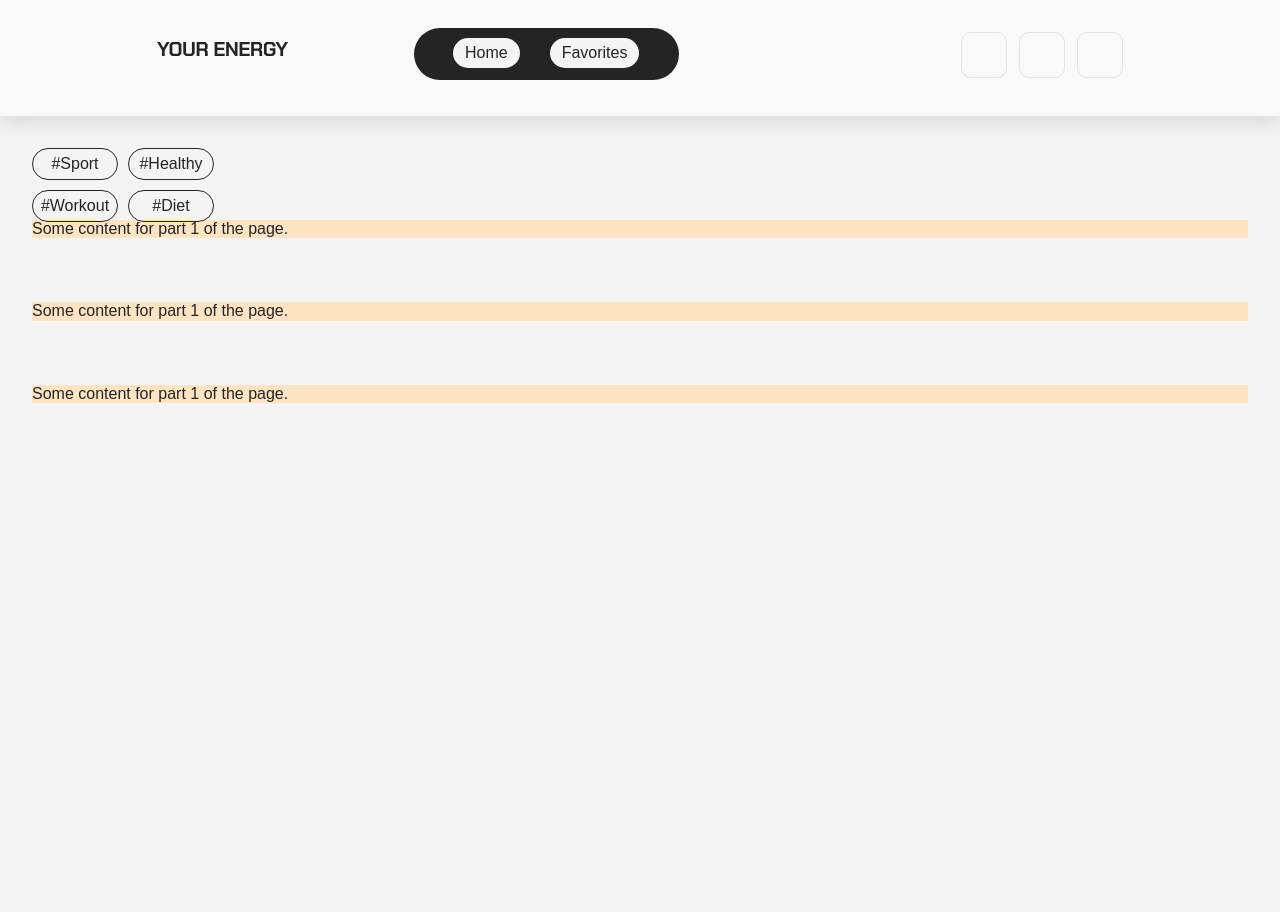
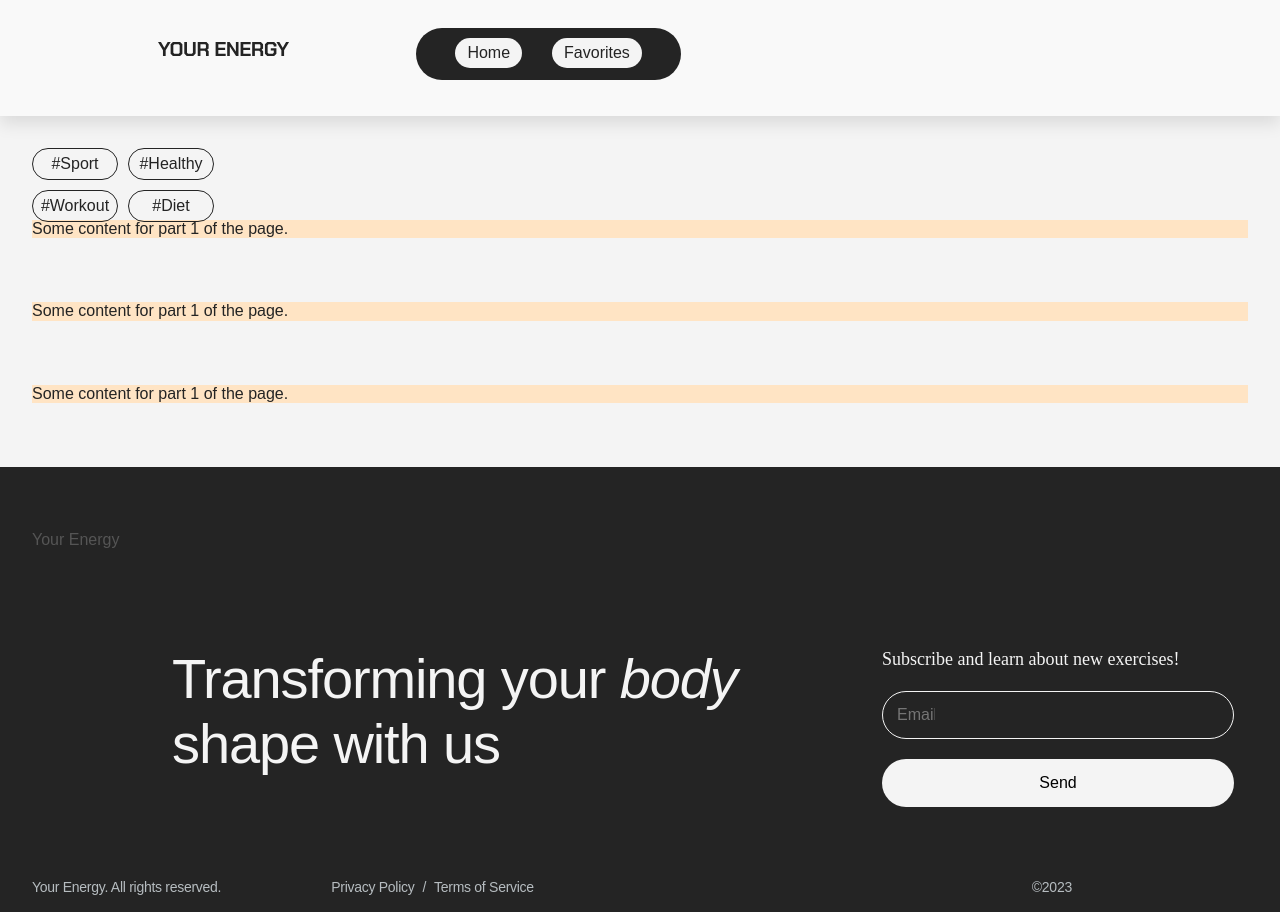
Before and after one commit to antmuraha/fp-your-energy, a website built with Vite: page src/index.html in a window 1280 px wide. Before the commit the page ends 800 px from the top, so only its background shows below. Built offline with nearby package versions, Linux system fonts and the light colour scheme.

Commit message:
Add Footer

```diff
--- /dev/null
+++ b/src/css/footer.css
@@ -0,0 +1,245 @@
+.footer {
+    width: 100%;
+    background: #242424;
+    display: flex;
+    flex-wrap: wrap;
+}
+
+.footer-container {
+    padding: 45px 20px 10px 20px;
+}
+
+@media screen and (min-width: 768px) {
+    .footer-container {
+        padding: 64px 32px 16px 32px;
+    }
+}
+
+.old-logo {
+    width: 132px;
+    height: 24px;
+    color: var(--color-text-muted);
+}
+
+.footer-socials-link {
+    color: var(--color-bg);
+    border: 1px solid var(--color-border-for-dark-socials);
+    margin-top: 20px;
+}
+
+@media screen and (min-width: 768px) {
+    .footer-socials-link {
+        margin-bottom: 37px;
+    }
+}
+
+@media screen and (min-width: 1158px) {
+    .footer-socials-link {
+        margin-bottom: 32px;
+    }
+}
+
+.footer-navigation-left {
+    padding-bottom: 40px;
+}
+
+.footer-title {
+    font-weight: 400;
+    font-size: 38px;
+    letter-spacing: -0.02em;
+    color: var(--color-bg);
+    width: 335px;
+    padding-bottom: 20px;
+}
+
+@media screen and (min-width: 768px) {
+    .footer-title {
+        width: 430px;
+        padding-bottom: 32px;
+        font-size: 56px;
+    }
+}
+
+@media screen and (min-width: 1158px) {
+    .footer-title {
+        padding-bottom: 32px;
+        width: 595px;
+        margin-right: 115px;
+    }
+}
+
+.footer-navigation {
+}
+
+@media screen and (min-width: 768px) {
+    .footer-navigation {
+        display: flex;
+        flex-wrap: wrap;
+    }
+}
+
+@media screen and (min-width: 1158px) {
+    .footer-navigation {
+        display: flex;
+        flex-wrap: wrap;
+    }
+}
+
+.footer-navigation-right {
+}
+
+@media screen and (max-width: 767px) {
+    .footer-navigation-right {
+        flex-direction: column;
+        align-items: center;
+        justify-content: center;
+        margin: 0 auto;
+    }
+}
+
+@media screen and (min-width: 768px) {
+    .footer-navigation-right {
+        margin-left: 110px;
+    }
+}
+
+@media screen and (min-width: 1158px) {
+    .footer-navigation-right {
+        margin-left: 140px;
+        display: flex;
+        flex-wrap: wrap;
+    }
+}
+
+.subscribe-input {
+
+    box-sizing: border-box;
+    display: flex;
+    flex-direction: row;
+    align-items: center;
+    padding: 12px 298px 12px 14px;
+    margin-bottom: 20px;
+    gap: 10px;
+
+    width: 352px;
+    height: 48px;
+
+    border: 1px solid #F4F4F4;
+    background-color: transparent;
+    border-radius: 30px;
+
+}
+
+.footer-subscribe {
+
+    display: flex;
+    flex-direction: column;
+    align-items: flex-start;
+    padding: 0px;
+
+    width: 352px;
+    height: 160px;
+    left: calc(50% - 352px / 2 + 512px);
+    top: 64px;
+
+}
+
+.subscribe-text {
+    font-family: 'DM Sans';
+    font-style: normal;
+    font-weight: 400;
+    font-size: 18px;
+    color: #F4F4F4;
+    padding-bottom: 20px;
+    line-height: 24px;
+    margin: 0;
+}
+
+.subscribe-btn {
+    display: flex;
+    flex-direction: row;
+    justify-content: center;
+    align-items: center;
+    padding: 12px 157px;
+    gap: 8px;
+
+    width: 352px;
+    height: 48px;
+
+    background: #F4F4F4;
+    border-radius: 30px;
+}
+
+.legal-container {
+    font-size: 14px;
+    line-height: 18px;
+    letter-spacing: -0.02em;
+    color: var(--color-text-secondary);
+    opacity: 0.9;
+    padding-top: 120px;
+}
+
+@media screen and (min-width: 768px) {
+    .legal-container {
+        display: flex;
+        padding-top: 64px;
+    }
+}
+
+@media screen and (min-width: 1158px) {
+    .legal-container {
+        padding-top: 70px;
+    }
+}
+
+.copyright-text {
+}
+
+@media screen and (max-width: 767px) {
+    .copyright-text {
+        padding-bottom: 10px;
+    }
+}
+
+@media screen and (min-width: 768px) {
+    .copyright-text {
+        padding-right: 78px;
+    }
+}
+
+@media screen and (min-width: 1158px) {
+    .copyright-text {
+        padding-right: 110px;
+    }
+}
+
+.copyright-year {
+    padding-left: 79px;
+}
+
+@media screen and (min-width: 768px) {
+    .copyright-year {
+        padding-left: 178px;
+    }
+}
+
+@media screen and (min-width: 1158px) {
+    .copyright-year {
+        padding-left: 498px;
+    }
+}
+
+
+.terms-conditions-container {
+    display: flex;
+}
+
+
+.terms-conditions-link1 {
+    padding-right: 8px;
+}
+
+
+.terms-conditions-link2 {
+    padding-right: 8px;
+}
--- a/src/css/partials/controls/link-icon.css
+++ b/src/css/partials/controls/link-icon.css
@@ -1,5 +1,4 @@
 .link-icon {
   padding: 8px;
   border-radius: 10px;
-  border: 1px solid var(--color-border-for-light-socials);
 }
--- a/src/css/styles.css
+++ b/src/css/styles.css
@@ -12,6 +12,9 @@
 @import url('./common/reset.css');
 @import url('./common/base.css');
 @import url('./common/animations.css');
+
+
+@import url('./footer.css');
 
 /* Controls style */
 @import url('./partials/controls/link-icon.css');
--- a/src/index.html
+++ b/src/index.html
@@ -34,6 +34,8 @@
       <load src="./partials/part_1.html" />
     </main>
     <!-- The footer content will be here with #footer -->
+      <load src="./partials/footer.html" />
+
 
     <!-- Below, insert the modals -->
     <script type="module" src="./js/some-script.js" async></script>
--- /dev/null
+++ b/src/partials/footer.html
@@ -0,0 +1,35 @@
+<footer id="footer" class="footer">
+  <div class="footer-container">
+    <div class="footer-navigation">
+
+      <div class="footer-navigation-left">
+        <!--Load Logo here and delete this old and in CSS file-->
+        <a href="./#" class="footer-logo old-logo">Your Energy </a>
+        <load src="partials/components/social-links.html" class-link="footer-socials-link" />
+      </div>
+
+      <div class="footer-navigation-right">
+        <h2 class="footer-title">Transforming your <span style="font-style: italic;">body</span> shape with
+          us</h2>
+        <!--Load Subscribe here and delete old one and in CSS file-->
+        <div class="footer-subscribe">
+          <p class="subscribe-text">Subscribe and learn about new exercises!</p>
+          <input class="subscribe-input" type="email" placeholder="Email">
+          <button class="subscribe-btn">Send</button>
+        </div>
+      </div>
+    </div>
+
+    <div class="legal-container">
+      <p class="copyright-text">
+        Your Energy. All rights reserved.
+      </p>
+      <div class="terms-conditions-container">
+        <p class="terms-conditions-link1">Privacy Policy</p>
+        <p class="terms-conditions-link2">/</p>
+        <p class="terms-conditions-link3">Terms of Service</p>
+        <p class="copyright-year"> &copy;2023</p>
+      </div>
+    </div>
+  </div>
+</footer>
```
